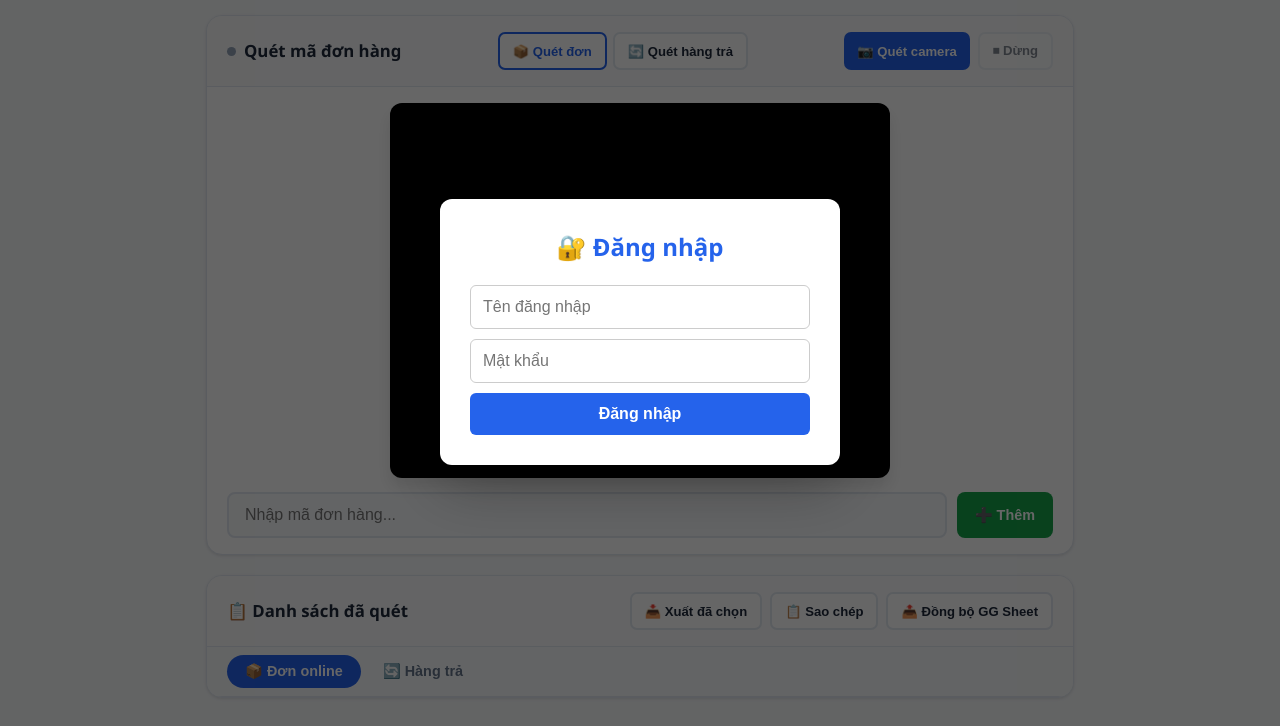
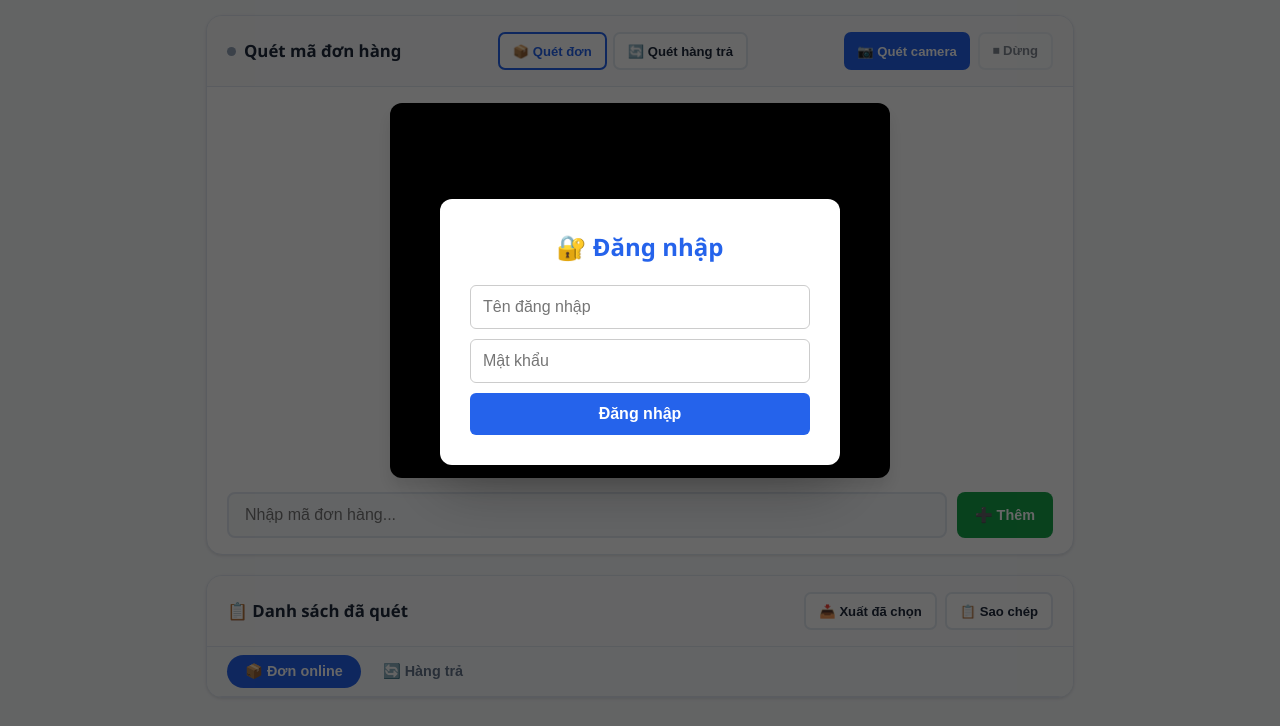
Before and after one commit to NewbieLearnCode2508/QUET_DON_ONL_RETURN, a website: page public/index.html in a window 1280 px wide. Shown: the part 68-794 px from the top of the page. Drawn offline with Linux system fonts and the light colour scheme.

Commit message:
update ui delete sync button

```diff
--- a/public/index.html
+++ b/public/index.html
@@ -860,9 +860,6 @@
             <button class="btn btn-danger-outline btn-sm" id="btn-clear-all">
               🗑 Xóa tất cả
             </button>
-            <button class="btn btn-outline btn-sm" id="btn-sync-sheets">
-              📤 Đồng bộ GG Sheet
-            </button>
           </div>
         </div>
         <div class="tab-bar" id="tab-bar">
```
